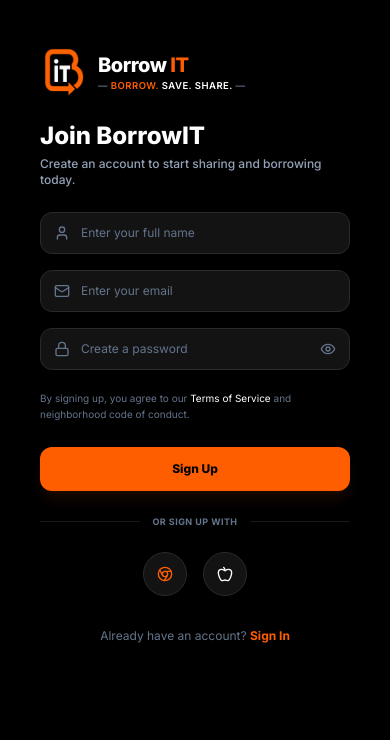
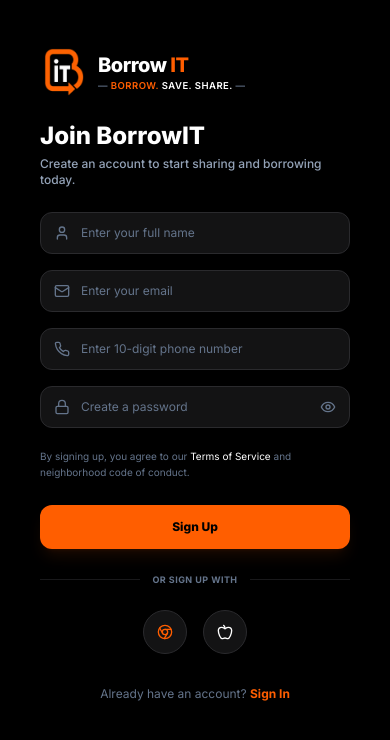
Before and after one commit to Adithya11223/BorrowIT, a React (Vite) app in the folder frontend/: page /register in a window 390 px wide. Shown: the top 740 px of the page. Built offline with nearby package versions, Linux system fonts and the light colour scheme; no server answers; the HTML template or start-up script is replaced by a standard one.

Commit message:
Add phone number field to registration form to prevent validation collisions

```diff
--- a/frontend/src/pages/Register.jsx
+++ b/frontend/src/pages/Register.jsx
@@ -15,6 +15,7 @@ export default function Register() {
   const [fullName, setFullName] = useState('');
   const [email, setEmail] = useState('');
   const [password, setPassword] = useState('');
+  const [phoneNumber, setPhoneNumber] = useState('');
   const [showPassword, setShowPassword] = useState(false);
   const [loading, setLoading] = useState(false);
   const [error, setError] = useState('');
@@ -35,8 +36,12 @@ export default function Register() {
 
   const handleSubmit = async (e) => {
     e.preventDefault();
-    if (!fullName || !email || !password) {
+    if (!fullName || !email || !password || !phoneNumber) {
       setError("Please fill in all fields");
+      return;
+    }
+    if (phoneNumber.length !== 10) {
+      setError("Phone number must contain exactly 10 digits");
       return;
     }
     try {
@@ -44,7 +49,7 @@ export default function Register() {
       setError('');
 
       // Step 1: Initiate creation on backend (checks uniqueness, stores temporarily, sends OTP)
-      const res = await api.initiateRegistration(fullName, email, password);
+      const res = await api.initiateRegistration(fullName, email, password, phoneNumber);
 
       setOtpStep(true);
       if (res && res.verificationOtp) {
@@ -197,6 +202,25 @@ export default function Register() {
                     placeholder="Enter your email"
                     value={email}
                     onChange={(e) => setEmail(e.target.value)}
+                    className="w-full bg-[#131314] border border-[#2A2A2D] focus:border-brand-primary rounded-xl py-3 pl-10 pr-4 text-xs text-white placeholder-slate-500 focus:outline-none transition-colors"
+                    required
+                    disabled={loading}
+                  />
+                </div>
+              </div>
+
+              {/* Phone Number Input */}
+              <div className="flex flex-col gap-1.5">
+                <div className="relative">
+                  <span className="absolute inset-y-0 left-0 pl-3.5 flex items-center text-slate-500">
+                    <Icons.Phone className="w-4 h-4" />
+                  </span>
+                  <input
+                    type="text"
+                    placeholder="Enter 10-digit phone number"
+                    maxLength={10}
+                    value={phoneNumber}
+                    onChange={(e) => setPhoneNumber(e.target.value.replace(/\D/g, ''))}
                     className="w-full bg-[#131314] border border-[#2A2A2D] focus:border-brand-primary rounded-xl py-3 pl-10 pr-4 text-xs text-white placeholder-slate-500 focus:outline-none transition-colors"
                     required
                     disabled={loading}
```
